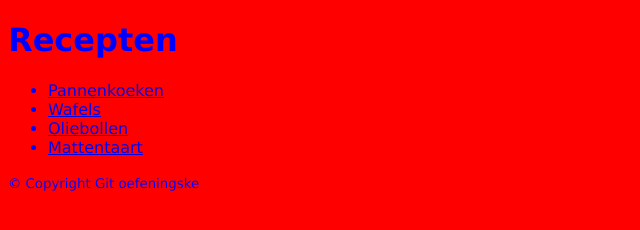
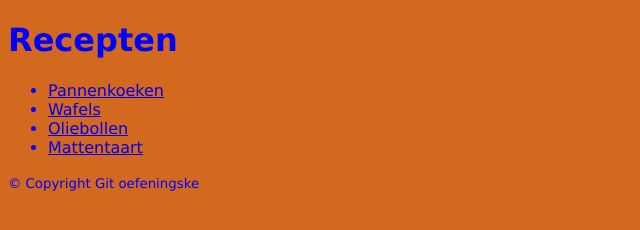
Before and after one commit to HansiePansie/gerechten, a plain HTML site: page index.html in a window 1280 px wide. Shown: the whole page, without its empty margins (0-640 px from the left). Drawn offline with Linux system fonts and the light colour scheme.

Commit message:
chocolate again

```diff
--- a/default.css
+++ b/default.css
@@ -1,5 +1,5 @@
 body {
 	font-family: verdana;
-	background-color: red;
+	background-color: chocolate;
 	color: blue;
 }
```
